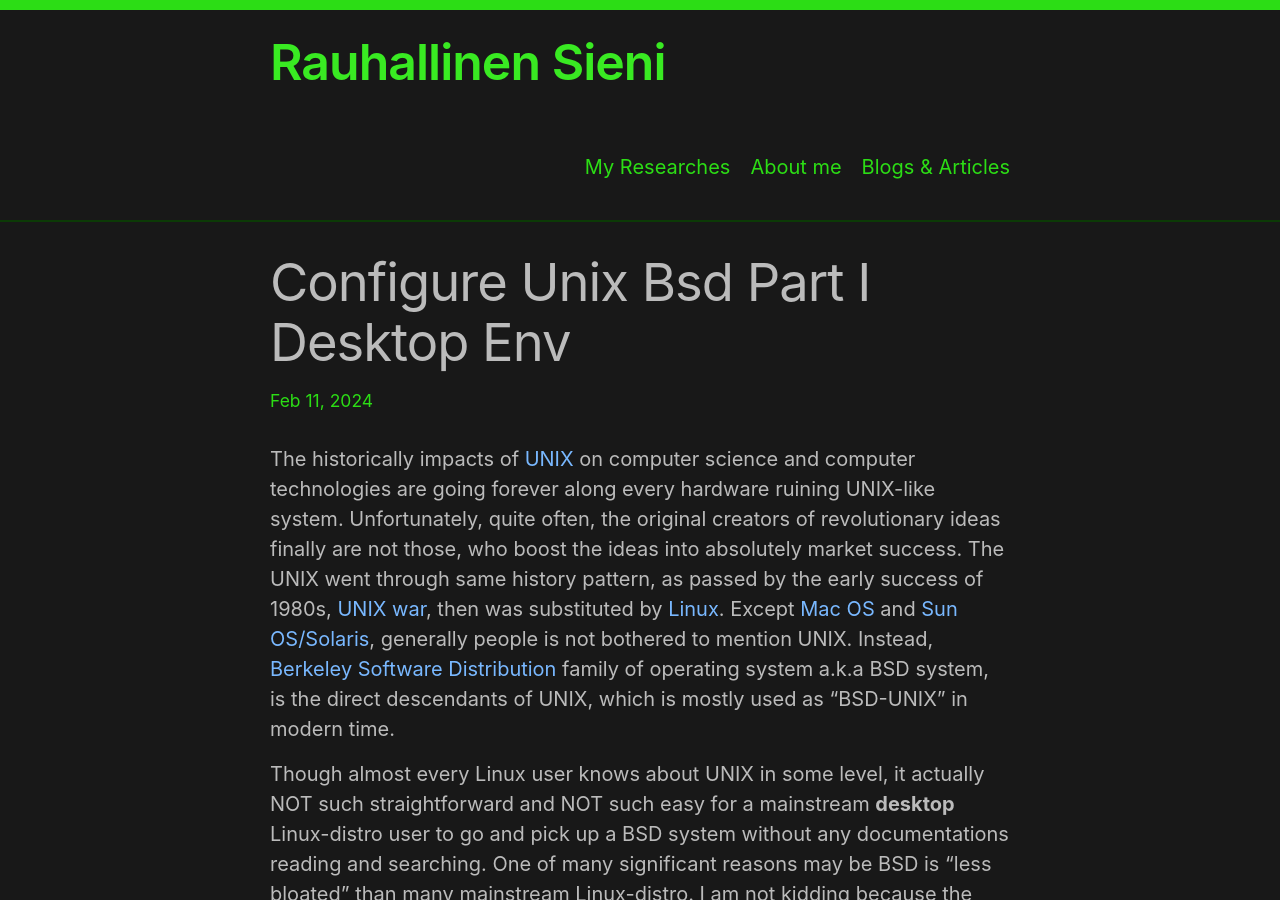
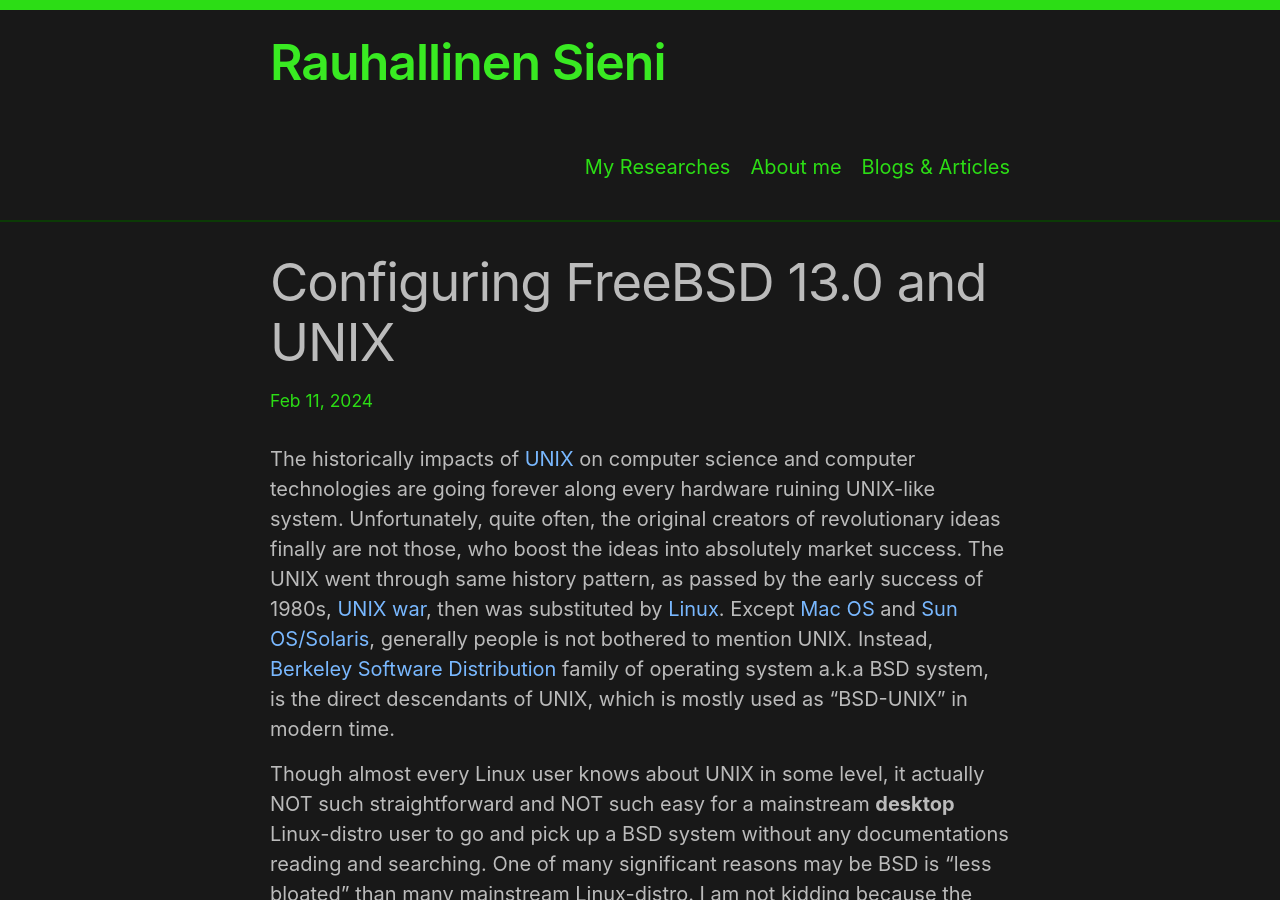
Before and after one commit to tekniiquann/tekniiquann.github.io, a Jekyll site: the page built from _posts/2024-02-11-Configure-Unix-BSD-part-I-desktop-env.md, in a window 1280 px wide and 900 px high. Built offline with Jekyll 4.4.1, drawn with Linux system fonts in a browser that asks for light colours.

Commit message:
a test for post tile override

```diff
--- a/_posts/2024-02-11-Configure-Unix-BSD-part-I-desktop-env.md
+++ b/_posts/2024-02-11-Configure-Unix-BSD-part-I-desktop-env.md
@@ -1,5 +1,6 @@
 ---
 layout: post
+title: "Configuring FreeBSD 13.0 and UNIX"
 categories_short_name: shell
 meta: "shell_and_OS"
 ---
```
